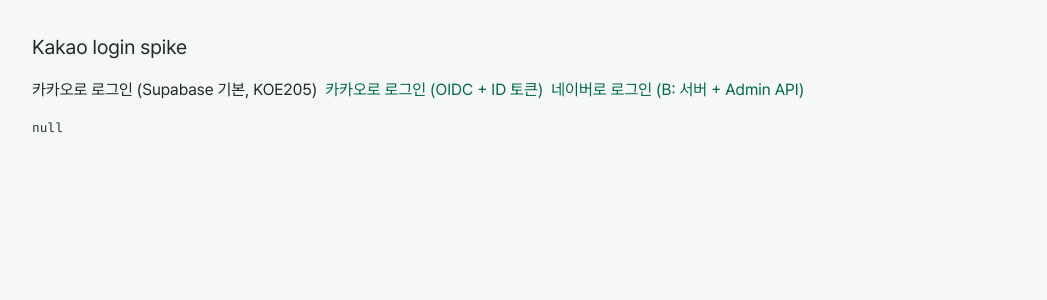
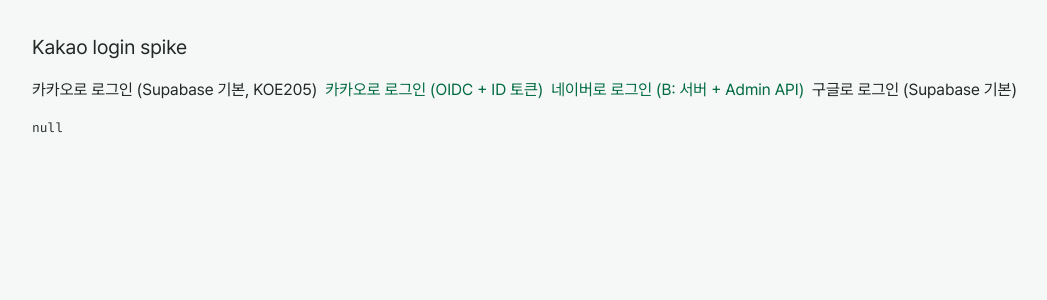
Before and after one commit to duwjd/sameplz, a Next.js app: page /spike/kakao in a window 1280 px wide. Shown: the top 300 px of the page, without its empty margins (0-1047 px from the left). Built offline with nearby package versions, Linux system fonts and the light colour scheme; no server answers.

Commit message:
spike: Google login via Supabase built-in OAuth (do not merge)

```diff
--- a/src/app/spike/kakao/LoginButtons.tsx
+++ b/src/app/spike/kakao/LoginButtons.tsx
@@ -25,6 +25,18 @@
       <a href="/auth/naver?next=/spike/kakao">
         네이버로 로그인 (B: 서버 + Admin API)
       </a>
+      <button
+        onClick={() =>
+          supabase.auth.signInWithOAuth({
+            provider: "google",
+            options: {
+              redirectTo: `${window.location.origin}/auth/callback?next=/spike/kakao`,
+            },
+          })
+        }
+      >
+        구글로 로그인 (Supabase 기본)
+      </button>
       {signedIn && (
         <button
           onClick={async () => {
```
Also changed, not shown: 1 other file (tests, documents, lock files or other folders).
